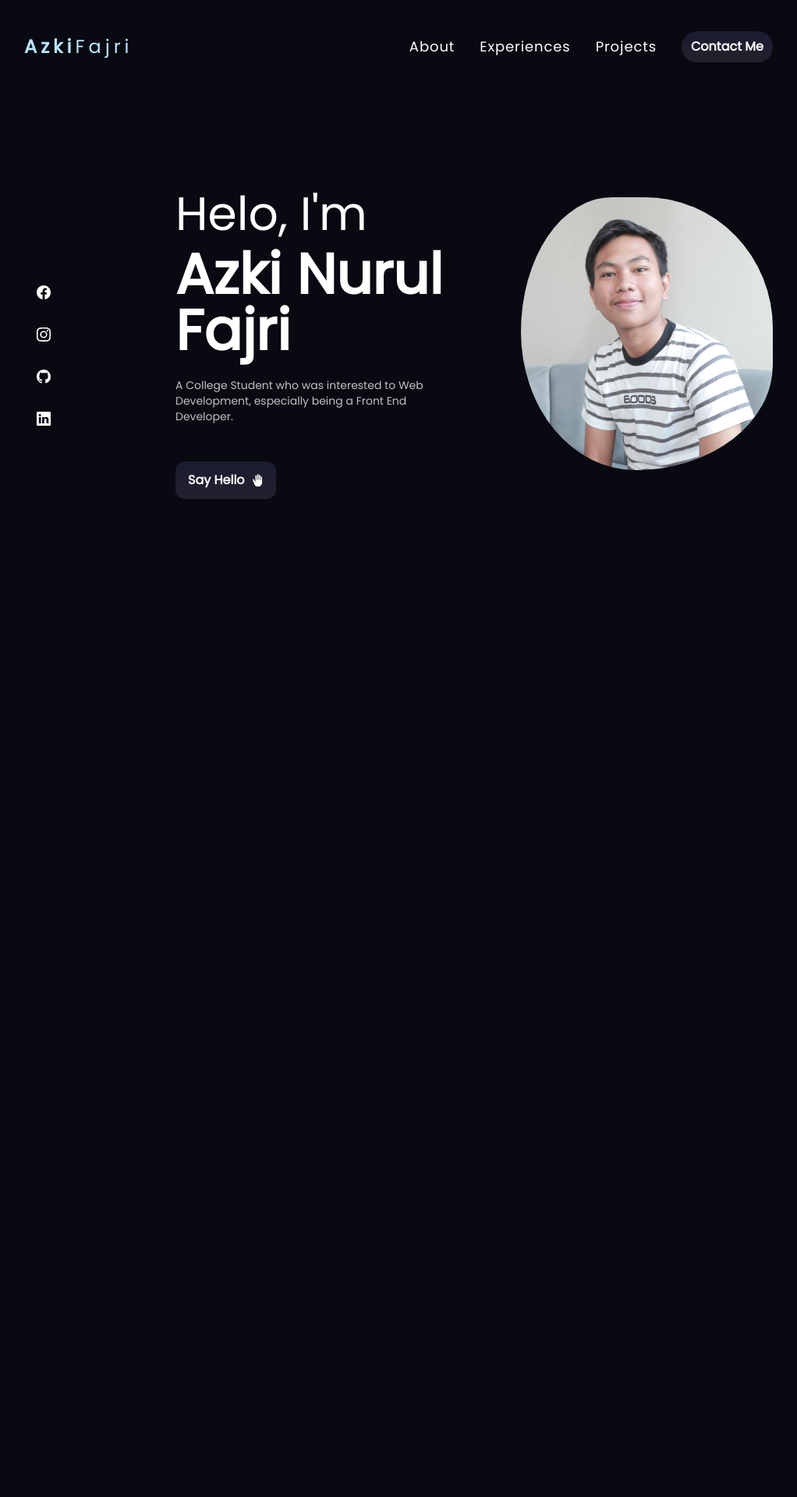
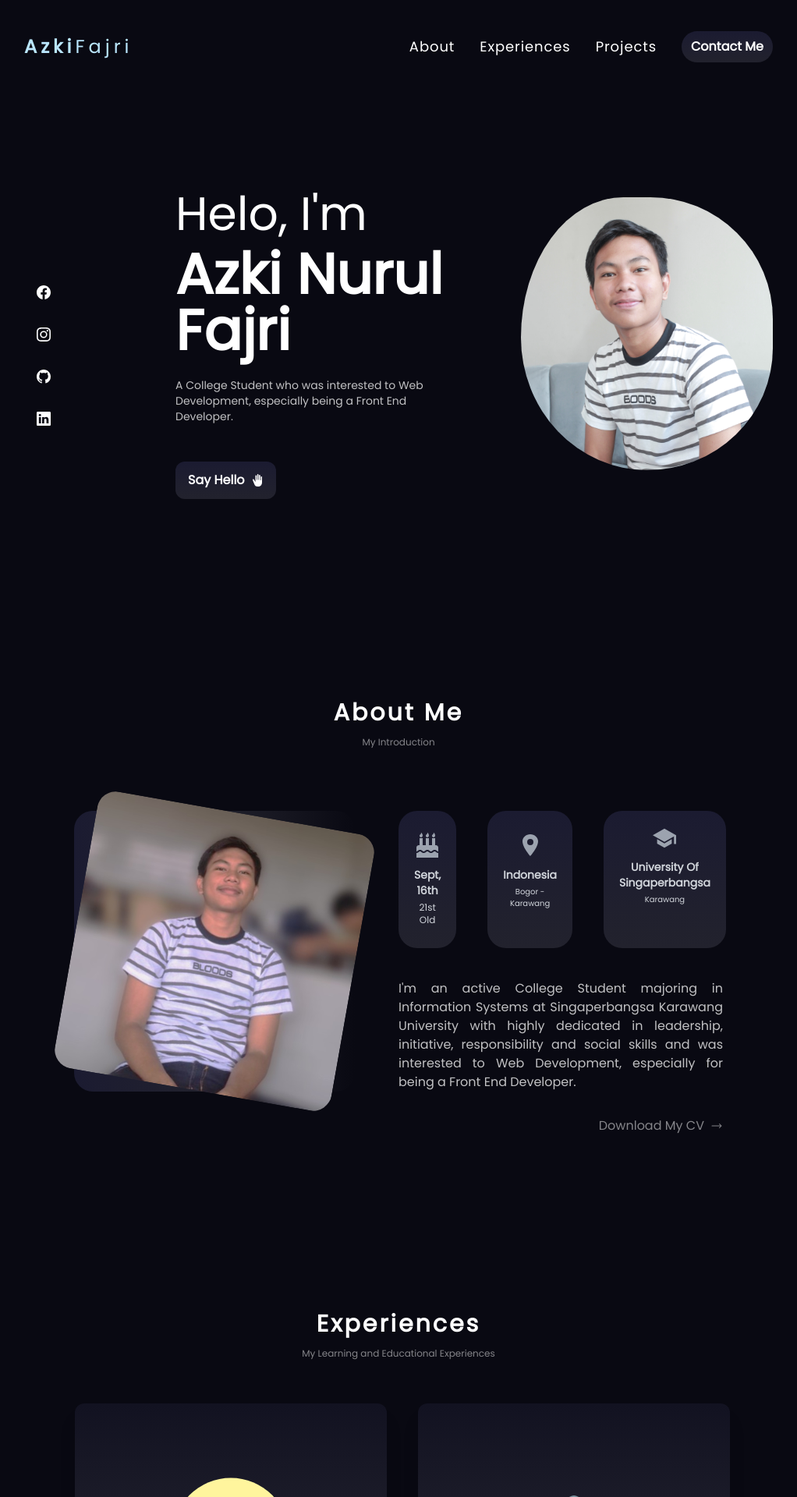
Before and after one commit to azkinf16/my-portofolio, a React (Create React App) app: page / in a window 1280 px wide. Shown: the top 1920 px of the page at 78% size, without its empty margins (129-1151 px from the left). Before the commit the page ends 800 px from the top, so only its background shows below. Built offline with nearby package versions, Linux system fonts and the light colour scheme.

Commit message:
add about and experiences section to homepage

```diff
--- a/src/pages/Homepage.jsx
+++ b/src/pages/Homepage.jsx
@@ -1,12 +1,16 @@
 import React from 'react'
-import Home from '../components/Home/Hero'
+import About from '../components/Home/About'
+import Experiences from '../components/Home/Experiences'
+import Hero from '../components/Home/Hero'
 import Navbar from '../components/Navbar'
 
 function Homepage() {
   return (
     <div className='homepage'>
         <Navbar />
-        <Home />
+        <Hero />
+        <About />
+        <Experiences />
     </div>
   )
 }
```
